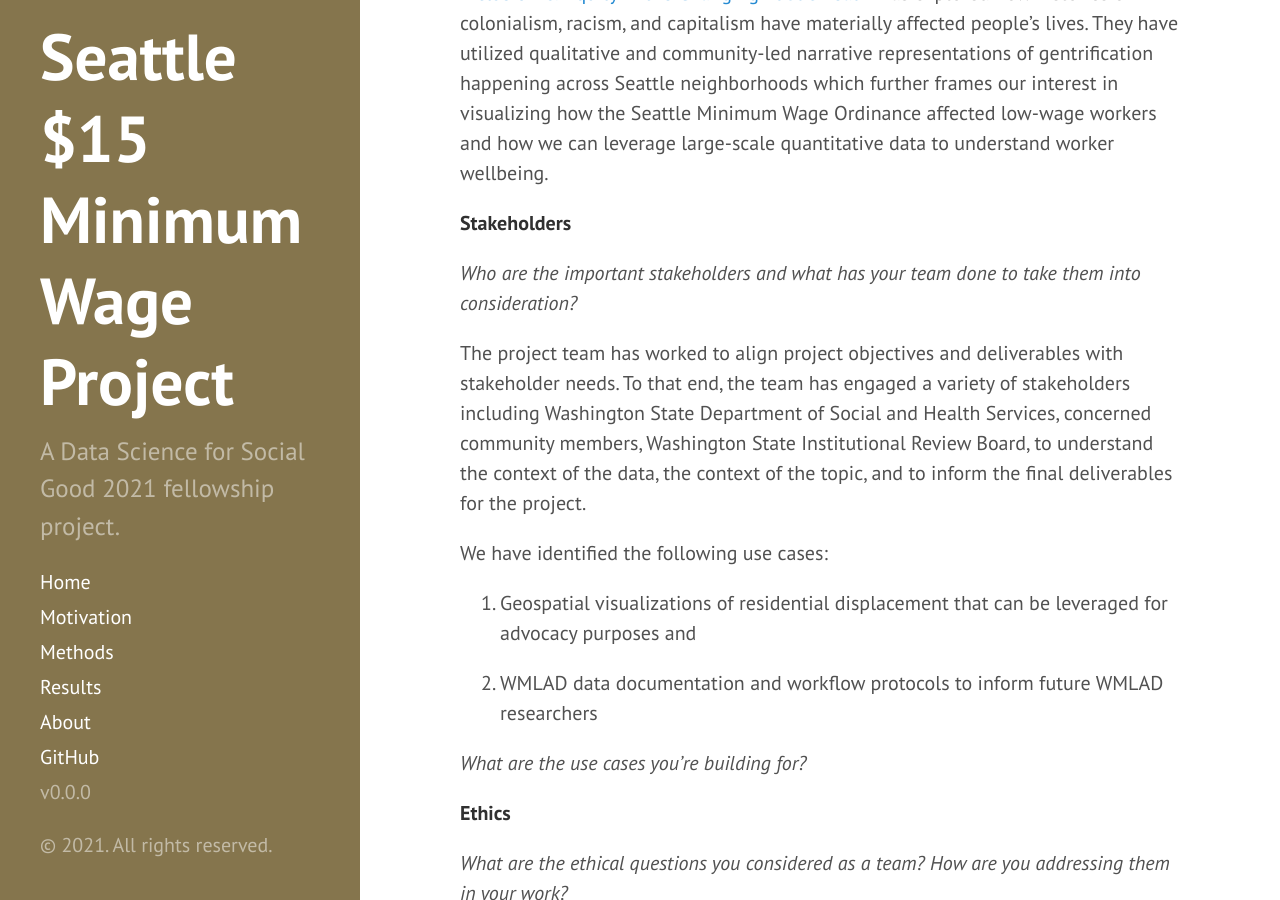
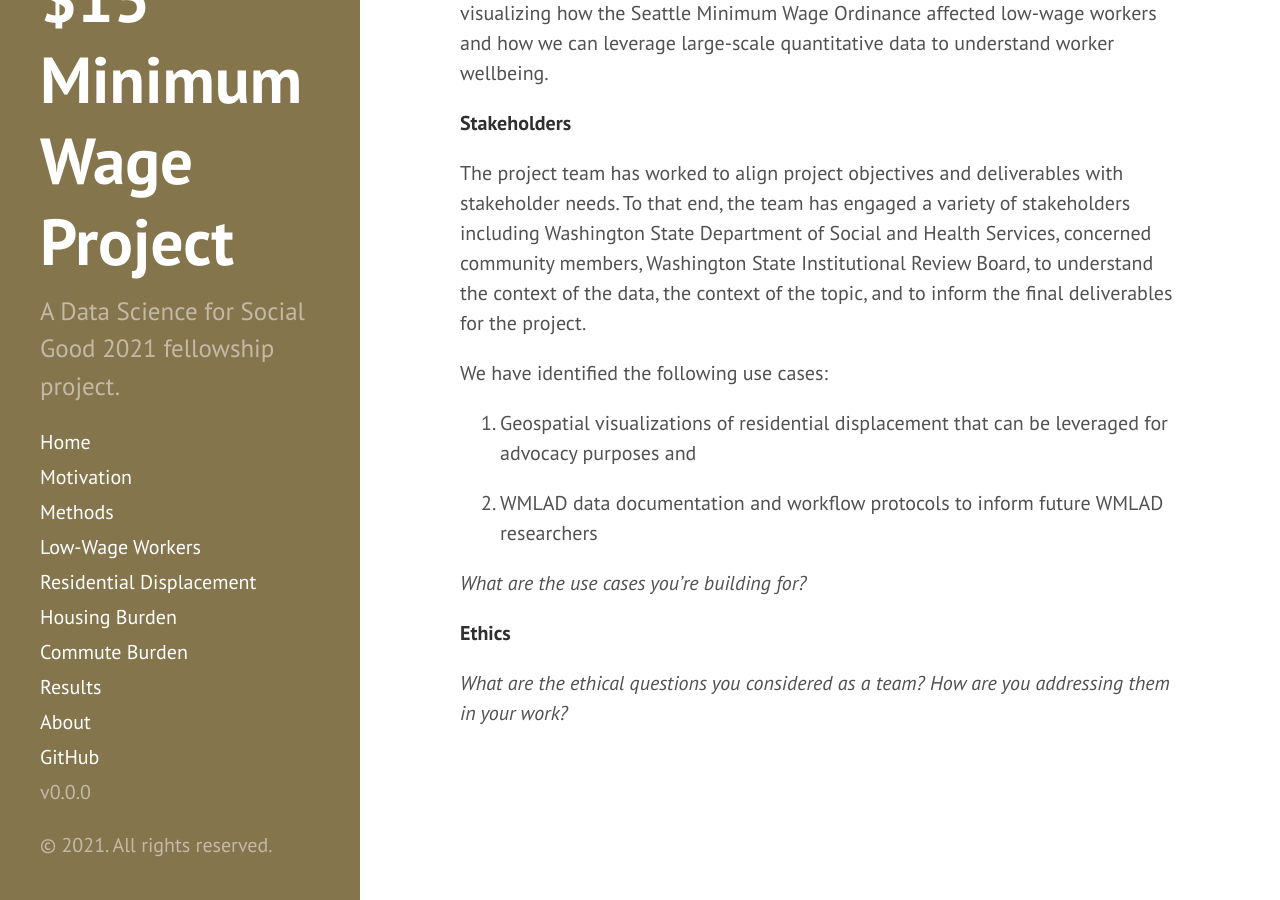
Before and after one commit to uwescience/MinWA, a Jekyll site: the page built from motivation.md, in a window 1280 px wide and 900 px high, scrolled down 2193 px. Built offline with Jekyll 4.4.1, drawn with Linux system fonts in a browser that asks for light colours; some of the changed text lies outside the part shown.

Commit message:
added new sidebars

```diff
--- a/_includes/sidebar.html
+++ b/_includes/sidebar.html
@@ -14,8 +14,14 @@
 
       <a class="sidebar-nav-item{% if page.url == site.baseurl %} active{% endif %}" href="{{ site.baseurl }}">Home</a>
       <a class="sidebar-nav-item {% if page.url == node.url %} active{% endif %}" href="{{ '/motivation' | prepend: site.baseurl }}">Motivation</a>
+      <a class="sidebar-nav-item {% if page.url == node.url %} active{% endif %}" href="{{ '/methods' | prepend: site.baseurl }}">Methods</a>
 
-      <a class="sidebar-nav-item {% if page.url == node.url %} active{% endif %}" href="{{ '/methods' | prepend: site.baseurl }}">Methods</a>
+      <a class="sidebar-nav-item {% if page.url == node.url %} active{% endif %}" href="{{ '/Low-Wage Workers' | prepend: site.baseurl }}">Low-Wage Workers</a>
+      <a class="sidebar-nav-item {% if page.url == node.url %} active{% endif %}" href="{{ '/Residential Displacement' | prepend: site.baseurl }}">Residential Displacement</a>
+      <a class="sidebar-nav-item {% if page.url == node.url %} active{% endif %}" href="{{ '/Housing Burden' | prepend: site.baseurl }}">Housing Burden</a>
+      <a class="sidebar-nav-item {% if page.url == node.url %} active{% endif %}" href="{{ '/Commute Burden' | prepend: site.baseurl }}">Commute Burden</a>
+
+
       <a class="sidebar-nav-item {% if page.url == node.url %} active{% endif %}" href="{{ '/results' | prepend: site.baseurl }}">Results</a>
       <a class="sidebar-nav-item {% if page.url == node.url %} active{% endif %}" href="{{ '/about' | prepend: site.baseurl }}">About</a>
 
--- a/motivation.md
+++ b/motivation.md
@@ -15,13 +15,9 @@
 
 **Background**
 
-*Why is this important?*
-
 In 2014, Seattle was the first major city to pass a \$15 minimum wage. Policymakers hoped that higher wages for low-paid workers would reduce inequality and poverty and make Seattle workers and their families better off. However, the phase-in of Seattle’s $15 wage coincided with another economic jolt—the rapid influx of tens of thousands of high-paid technology workers.
 
 Increased housing prices and development, particularly of high-end housing, exacerbated by these new tech workers, have led to further gentrification. As a result, low-wage workers are being priced out of Seattle housing just as the raise to $15 took effect.
-
-*What work has previously been done?*
 
 Prior research on minimum wage changes within the United States has been sparse, in part due to the lack of minimum wage changes at the state and federal level, with the last federal minimum wage increase occurring in 2009 (cite). However, a majority of the research focuses on how minimum wage changes affect the supply and demand of laborers (cite). From an economic standpoint, there are mixed findings on whether the minimum wage increases supply/demand, with some research finding X and other research finding Y (cite).
 
@@ -31,8 +27,6 @@
 
 
 **Stakeholders**
-
-*Who are the important stakeholders and what has your team done to take them into consideration?*
 
 The project team has worked to align project objectives and deliverables with stakeholder needs. To that end, the team has engaged a variety of stakeholders including Washington State Department of Social and Health Services, concerned community members, Washington State Institutional Review Board, to understand the context of the data, the context of the topic, and to inform the final deliverables for the project.
 
```
